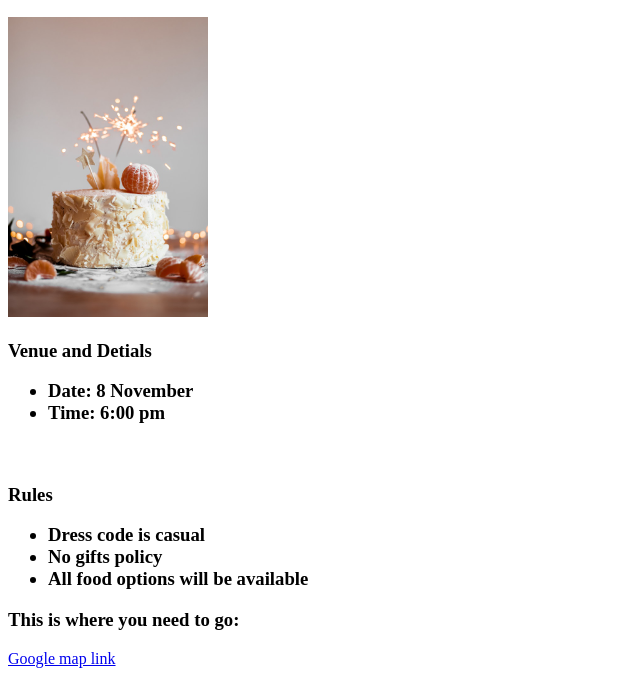
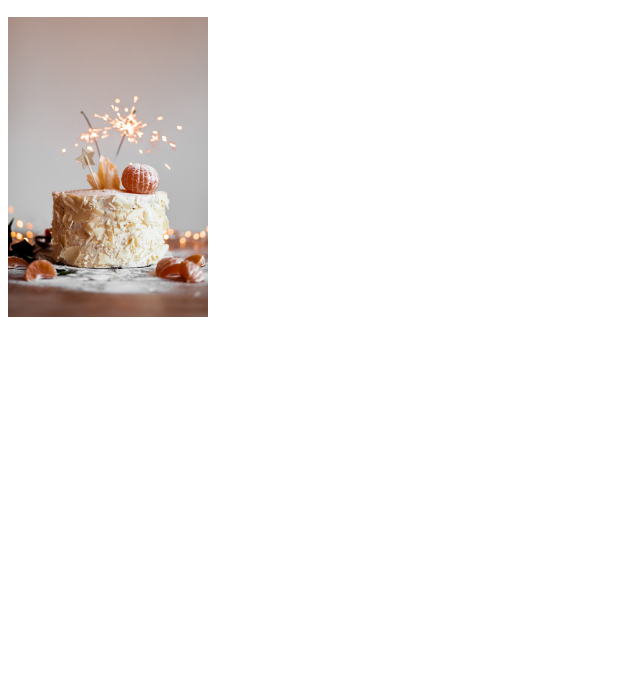
Before and after one commit to Ankata-Pavan/Birthday-Invite, a plain HTML site: page index.html in a window 1280 px wide. Shown: the part 110-800 px from the top of the page, without its empty margins (0-640 px from the left). Drawn offline with Linux system fonts and the light colour scheme.

```diff
--- a/index.html
+++ b/index.html
@@ -7,28 +7,8 @@
 </head>
 <body>
  <h1>It's My Birthday!</h1>
-<h2>Please come and join the Party</h2>
+ <h2>Please come and join the Party</h2>
 
-<img src="img/birthday cake.jpg" alt="an image of a birthday cake" width="200px">
-<h3>Venue and Detials
- <ul>
-  <li>Date: 8 November</li>
-  <li>Time: 6:00 pm</li>
-
- </ul>
- <br>
-</h3>
-<h3>Rules
-<ul>
-  <li>Dress code is casual</li>
-  <li>No gifts policy</li>
-  <li>All food options will be available</li>
-</ul>
-</h3>
-
-<h3>This is where you need to go:</h3>
-<a
-  href="https://www.google.com/maps/@35.7040744,139.5577317,3a,75y,289.6h,87.01t,0.72r/data=!3m6!1e1!3m4!1sgT28ssf0BB2LxZ63JNcL1w!2e0!7i13312!8i6656">Google
-  map link</a>
+ <img src="img/birthday cake.jpg" alt="an image of a birthday cake" width="200px">
 </body>
 </html>
```
